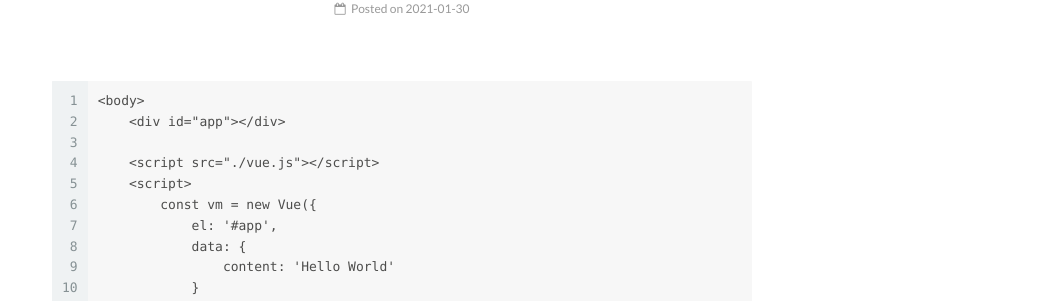
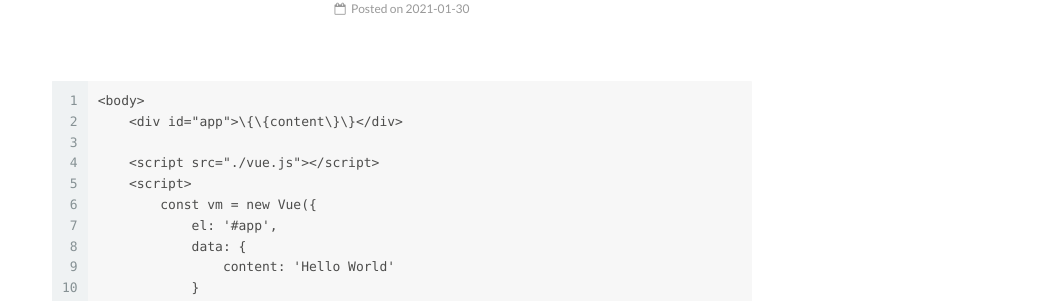
Before and after one commit to chuyibo/chuyibo.github.io, a Jekyll site: the page built from _posts/2021-01-27-Vue 学习笔记(一).md, in a window 1280 px wide. Shown: the part 222-523 px from the top of the page, without its empty margins (238-1280 px from the left). Built offline with Jekyll 4.4.1, drawn with Linux system fonts in a browser that asks for light colours; some of the changed text lies outside the part shown.

Commit message:
2021/01/28

````diff
--- a/_posts/2021-01-27-Vue 学习笔记(一).md
+++ b/_posts/2021-01-27-Vue 学习笔记(一).md
@@ -12,7 +12,7 @@ tags:
 
 ```
 <body>
-    <div id="app">{{content}}</div>
+    <div id="app">\{\{content\}\}</div>
 
     <script src="./vue.js"></script>
     <script>
````
